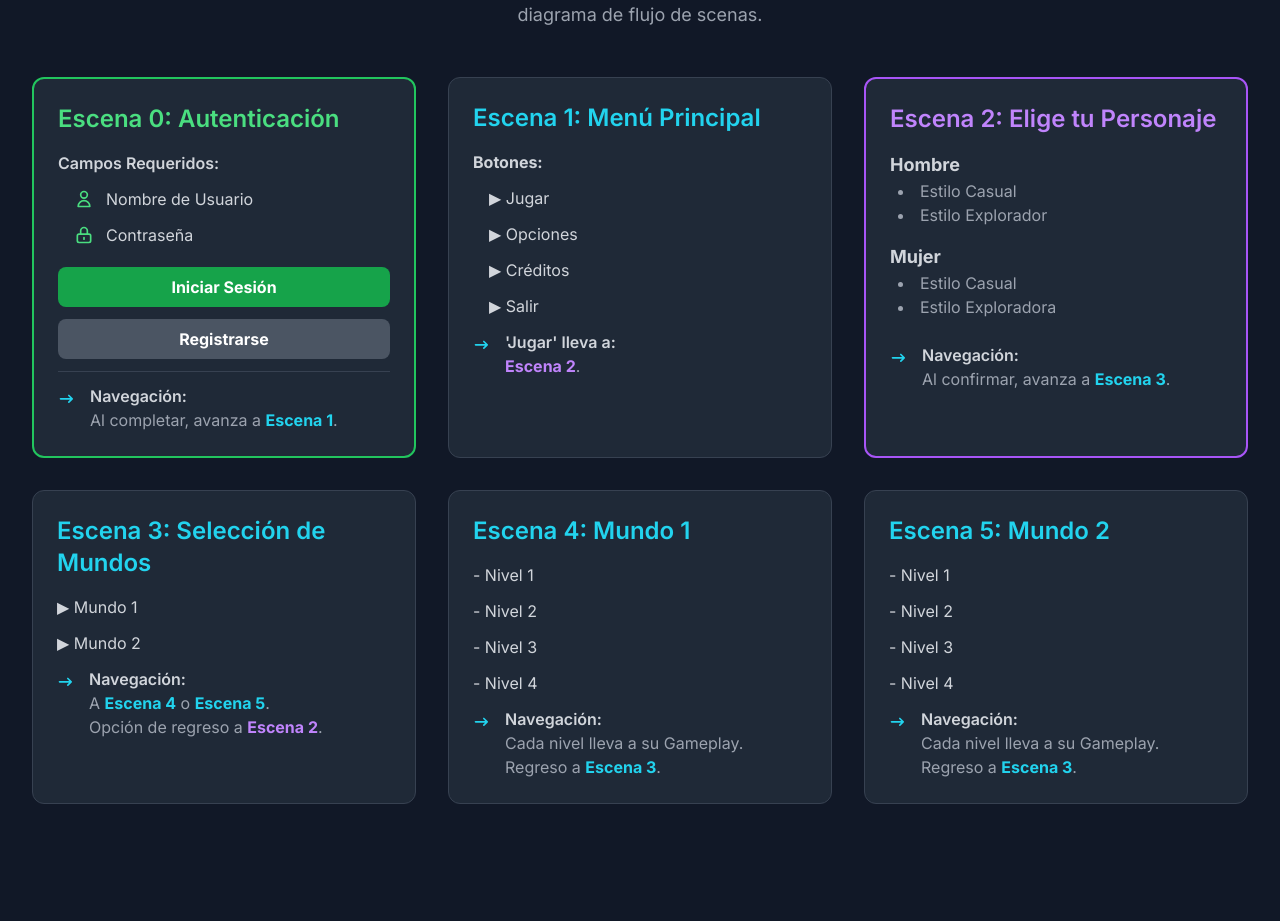
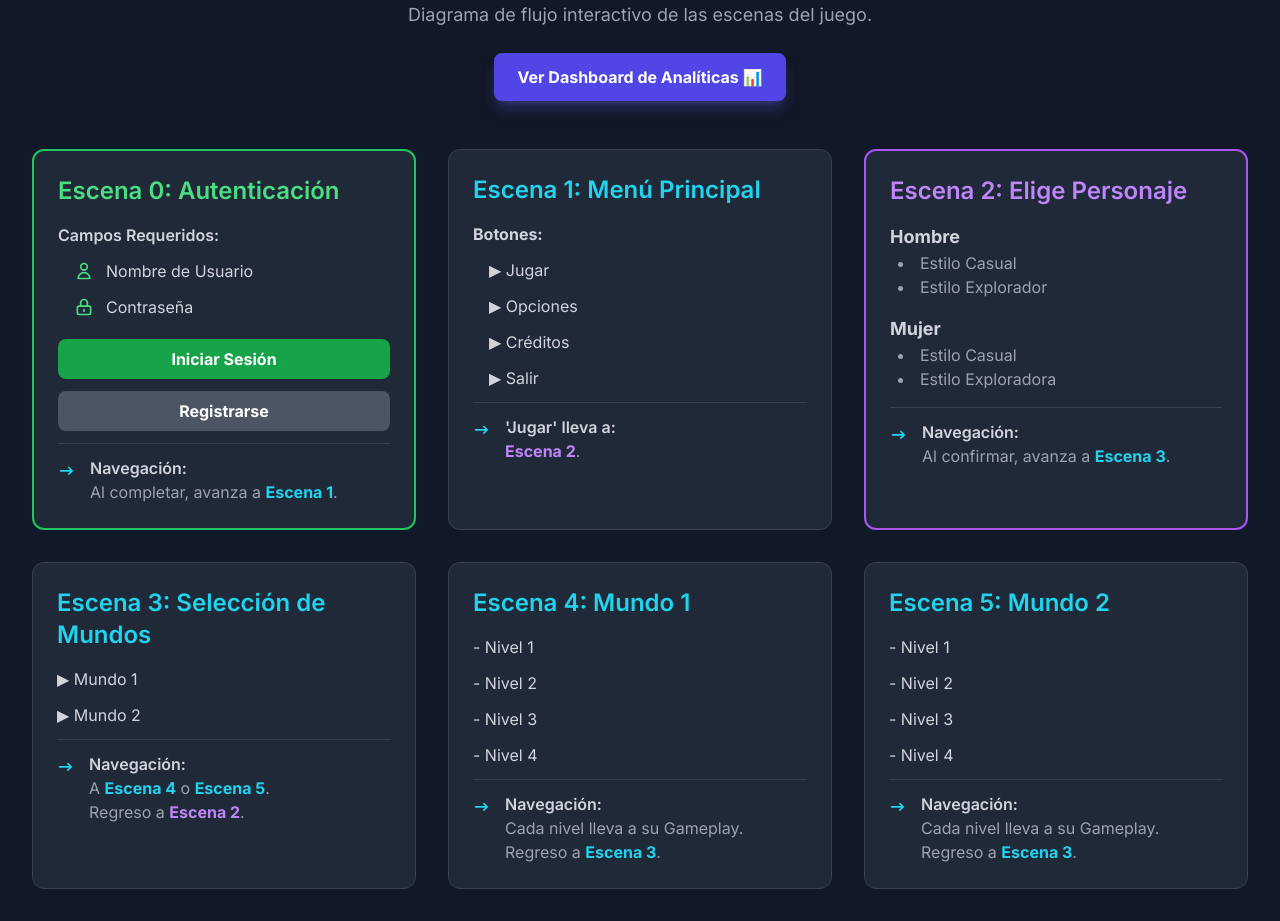
Before and after one commit to JesusMorenoH/diagrama-de-flujo-videojuego, a plain HTML site: page index.html in a window 1280 px wide. Shown: the part 87-1008 px from the top of the page. Before the commit the page ends 923 px from the top, so only its background shows below. Drawn offline with nearby package versions, Linux system fonts and the light colour scheme.

Commit message:
mejora con analiticas index.html

```diff
--- a/index.html
+++ b/index.html
@@ -3,7 +3,8 @@
 <head>
     <meta charset="UTF-8">
     <meta name="viewport" content="width=device-width, initial-scale=1.0">
-    <title>Visualizador de Flujo de Videojuego</title>
+    <meta name="description" content="Diagrama de flujo visual para las escenas del videojuego CUNUEN.">
+    <title>Visualizador de Flujo de Videojuego - CUNUEN</title>
     <script src="https://cdn.tailwindcss.com"></script>
     <link href="https://fonts.googleapis.com/css2?family=Inter:wght@400;600;700&display=swap" rel="stylesheet">
     <style>
@@ -15,7 +16,7 @@
         }
         .scene-card:hover {
             transform: translateY(-5px);
-            box-shadow: 0 10px 15px -3px rgba(0, 0, 0, 0.2), 0 4px 6px -2px rgba(0, 0, 0, 0.1);
+            box-shadow: 0 10px 15px -3px rgba(0, 0, 0, 0.1), 0 4px 6px -4px rgba(0, 0, 0, 0.1);
         }
     </style>
 </head>
@@ -25,48 +26,53 @@
         <!-- Encabezado -->
         <header class="text-center mb-12">
             <h1 class="text-4xl sm:text-5xl font-bold text-cyan-400">Flujo de Escenas de "CUNUEN"</h1>
-            <p class="text-lg text-gray-400 mt-2">diagrama de flujo de scenas.</p>
+            <p class="text-lg text-gray-400 mt-2">Diagrama de flujo interactivo de las escenas del juego.</p>
+            <!-- Enlace al Dashboard -->
+            <div class="mt-6">
+                <a href="dashboard.html" class="inline-block bg-indigo-600 hover:bg-indigo-700 text-white font-bold py-3 px-6 rounded-lg transition-colors shadow-lg shadow-indigo-500/30">
+                    Ver Dashboard de Analíticas 📊
+                </a>
+            </div>
         </header>
 
         <!-- Contenedor de las tarjetas de escenas -->
         <main class="grid grid-cols-1 sm:grid-cols-2 lg:grid-cols-3 gap-8">
 
             <!-- Escena 0: Autenticación -->
-            <div class="scene-card bg-gray-800 rounded-xl p-6 border-2 border-green-500">
+            <article class="scene-card bg-gray-800 rounded-xl p-6 border-2 border-green-500">
                 <h2 class="text-2xl font-semibold text-green-400 mb-4">Escena 0: Autenticación</h2>
                 <ul class="space-y-3 text-gray-300">
                     <li class="font-semibold">Campos Requeridos:</li>
                     <li class="flex items-center ml-4">
-                        <svg class="w-5 h-5 mr-3 text-green-400" fill="none" stroke="currentColor" viewBox="0 0 24 24" xmlns="http://www.w3.org/2000/svg"><path stroke-linecap="round" stroke-linejoin="round" stroke-width="2" d="M16 7a4 4 0 11-8 0 4 4 0 018 0zM12 14a7 7 0 00-7 7h14a7 7 0 00-7-7z"></path></svg>
+                        <svg class="w-5 h-5 mr-3 text-green-400 flex-shrink-0" fill="none" stroke="currentColor" viewBox="0 0 24 24" xmlns="http://www.w3.org/2000/svg" aria-hidden="true"><path stroke-linecap="round" stroke-linejoin="round" stroke-width="2" d="M16 7a4 4 0 11-8 0 4 4 0 018 0zM12 14a7 7 0 00-7 7h14a7 7 0 00-7-7z"></path></svg>
                         <span>Nombre de Usuario</span>
                     </li>
                     <li class="flex items-center ml-4">
-                         <svg class="w-5 h-5 mr-3 text-green-400" fill="none" stroke="currentColor" viewBox="0 0 24 24" xmlns="http://www.w3.org/2000/svg"><path stroke-linecap="round" stroke-linejoin="round" stroke-width="2" d="M12 15v2m-6 4h12a2 2 0 002-2v-6a2 2 0 00-2-2H6a2 2 0 00-2 2v6a2 2 0 002 2zm10-10V7a4 4 0 00-8 0v4h8z"></path></svg>
+                        <svg class="w-5 h-5 mr-3 text-green-400 flex-shrink-0" fill="none" stroke="currentColor" viewBox="0 0 24 24" xmlns="http://www.w.org/2000/svg" aria-hidden="true"><path stroke-linecap="round" stroke-linejoin="round" stroke-width="2" d="M12 15v2m-6 4h12a2 2 0 002-2v-6a2 2 0 00-2-2H6a2 2 0 00-2 2v6a2 2 0 002 2zm10-10V7a4 4 0 00-8 0v4h8z"></path></svg>
                         <span>Contraseña</span>
                     </li>
-                    <!-- Botones -->
                     <li class="pt-2">
-                        <div class="bg-green-600 hover:bg-green-700 text-white font-bold py-2 px-4 rounded-lg text-center cursor-pointer transition-colors">
+                        <button class="w-full bg-green-600 hover:bg-green-700 text-white font-bold py-2 px-4 rounded-lg text-center transition-colors">
                             Iniciar Sesión
-                        </div>
+                        </button>
                     </li>
                     <li>
-                        <div class="bg-gray-600 hover:bg-gray-700 text-white font-bold py-2 px-4 rounded-lg text-center cursor-pointer transition-colors">
+                        <button class="w-full bg-gray-600 hover:bg-gray-700 text-white font-bold py-2 px-4 rounded-lg text-center transition-colors">
                             Registrarse
-                        </div>
+                        </button>
                     </li>
                     <li class="flex items-start pt-3 border-t border-gray-700 mt-3">
-                        <svg class="w-5 h-5 mr-3 text-cyan-400 mt-1 flex-shrink-0" fill="none" stroke="currentColor" viewBox="0 0 24 24" xmlns="http://www.w3.org/2000/svg"><path stroke-linecap="round" stroke-linejoin="round" stroke-width="2" d="M13 9l4 4m0 0l-4 4m4-4H3"></path></svg>
+                        <svg class="w-5 h-5 mr-3 text-cyan-400 mt-1 flex-shrink-0" fill="none" stroke="currentColor" viewBox="0 0 24 24" xmlns="http://www.w3.org/2000/svg" aria-hidden="true"><path stroke-linecap="round" stroke-linejoin="round" stroke-width="2" d="M13 9l4 4m0 0l-4 4m4-4H3"></path></svg>
                         <div>
                             <span class="font-semibold">Navegación:</span>
                             <p class="text-gray-400">Al completar, avanza a <span class="font-bold text-cyan-400">Escena 1</span>.</p>
                         </div>
                     </li>
                 </ul>
-            </div>
+            </article>
 
             <!-- Escena 1: Menú Principal -->
-            <div class="scene-card bg-gray-800 rounded-xl p-6 border border-gray-700">
+            <article class="scene-card bg-gray-800 rounded-xl p-6 border border-gray-700">
                 <h2 class="text-2xl font-semibold text-cyan-400 mb-4">Escena 1: Menú Principal</h2>
                 <ul class="space-y-3 text-gray-300">
                     <li class="font-bold">Botones:</li>
@@ -74,19 +80,19 @@
                     <li class="ml-4">▶ Opciones</li>
                     <li class="ml-4">▶ Créditos</li>
                     <li class="ml-4">▶ Salir</li>
-                    <li class="flex items-start mt-4">
-                        <svg class="w-5 h-5 mr-3 text-cyan-400 mt-1 flex-shrink-0" fill="none" stroke="currentColor" viewBox="0 0 24 24" xmlns="http://www.w3.org/2000/svg"><path stroke-linecap="round" stroke-linejoin="round" stroke-width="2" d="M13 9l4 4m0 0l-4 4m4-4H3"></path></svg>
+                    <li class="flex items-start mt-4 border-t border-gray-700 pt-3">
+                        <svg class="w-5 h-5 mr-3 text-cyan-400 mt-1 flex-shrink-0" fill="none" stroke="currentColor" viewBox="0 0 24 24" xmlns="http://www.w3.org/2000/svg" aria-hidden="true"><path stroke-linecap="round" stroke-linejoin="round" stroke-width="2" d="M13 9l4 4m0 0l-4 4m4-4H3"></path></svg>
                         <div>
                              <span class="font-semibold">'Jugar' lleva a:</span>
                              <p class="text-gray-400"><span class="font-bold text-purple-400">Escena 2</span>.</p>
                         </div>
                     </li>
                 </ul>
-            </div>
+            </article>
 
             <!-- Escena 2: Selección de Personaje -->
-            <div class="scene-card bg-gray-800 rounded-xl p-6 border-2 border-purple-500">
-                <h2 class="text-2xl font-semibold text-purple-400 mb-4">Escena 2: Elige tu Personaje</h2>
+            <article class="scene-card bg-gray-800 rounded-xl p-6 border-2 border-purple-500">
+                <h2 class="text-2xl font-semibold text-purple-400 mb-4">Escena 2: Elige Personaje</h2>
                 <div class="space-y-4 text-gray-300">
                     <div>
                         <h3 class="font-bold text-lg">Hombre</h3>
@@ -102,43 +108,43 @@
                             <li>Estilo Exploradora</li>
                         </ul>
                     </div>
-                    <div class="flex items-start pt-2">
-                        <svg class="w-5 h-5 mr-3 text-cyan-400 mt-1 flex-shrink-0" fill="none" stroke="currentColor" viewBox="0 0 24 24" xmlns="http://www.w3.org/2000/svg"><path stroke-linecap="round" stroke-linejoin="round" stroke-width="2" d="M13 9l4 4m0 0l-4 4m4-4H3"></path></svg>
+                    <div class="flex items-start pt-3 border-t border-gray-700 mt-3">
+                        <svg class="w-5 h-5 mr-3 text-cyan-400 mt-1 flex-shrink-0" fill="none" stroke="currentColor" viewBox="0 0 24 24" xmlns="http://www.w3.org/2000/svg" aria-hidden="true"><path stroke-linecap="round" stroke-linejoin="round" stroke-width="2" d="M13 9l4 4m0 0l-4 4m4-4H3"></path></svg>
                         <div>
                             <span class="font-semibold">Navegación:</span>
                             <p class="text-gray-400">Al confirmar, avanza a <span class="font-bold text-cyan-400">Escena 3</span>.</p>
                         </div>
                     </div>
                 </div>
-            </div>
+            </article>
 
             <!-- Escena 3: Selección de Mundos -->
-            <div class="scene-card bg-gray-800 rounded-xl p-6 border border-gray-700">
+            <article class="scene-card bg-gray-800 rounded-xl p-6 border border-gray-700">
                 <h2 class="text-2xl font-semibold text-cyan-400 mb-4">Escena 3: Selección de Mundos</h2>
                 <ul class="space-y-3 text-gray-300">
                     <li>▶ Mundo 1</li>
                     <li>▶ Mundo 2</li>
-                    <li class="flex items-start mt-4">
-                        <svg class="w-5 h-5 mr-3 text-cyan-400 mt-1 flex-shrink-0" fill="none" stroke="currentColor" viewBox="0 0 24 24" xmlns="http://www.w3.org/2000/svg"><path stroke-linecap="round" stroke-linejoin="round" stroke-width="2" d="M13 9l4 4m0 0l-4 4m4-4H3"></path></svg>
+                    <li class="flex items-start mt-4 border-t border-gray-700 pt-3">
+                        <svg class="w-5 h-5 mr-3 text-cyan-400 mt-1 flex-shrink-0" fill="none" stroke="currentColor" viewBox="0 0 24 24" xmlns="http://www.w3.org/2000/svg" aria-hidden="true"><path stroke-linecap="round" stroke-linejoin="round" stroke-width="2" d="M13 9l4 4m0 0l-4 4m4-4H3"></path></svg>
                         <div>
                             <span class="font-semibold">Navegación:</span>
                             <p class="text-gray-400">A <span class="font-bold text-cyan-400">Escena 4</span> o <span class="font-bold text-cyan-400">Escena 5</span>.</p>
-                             <p class="text-gray-400">Opción de regreso a <span class="font-bold text-purple-400">Escena 2</span>.</p>
+                            <p class="text-gray-400">Regreso a <span class="font-bold text-purple-400">Escena 2</span>.</p>
                         </div>
                     </li>
                 </ul>
-            </div>
+            </article>
 
             <!-- Escena 4: Mundo 1 -->
-            <div class="scene-card bg-gray-800 rounded-xl p-6 border border-gray-700">
+            <article class="scene-card bg-gray-800 rounded-xl p-6 border border-gray-700">
                 <h2 class="text-2xl font-semibold text-cyan-400 mb-4">Escena 4: Mundo 1</h2>
                 <ul class="space-y-3 text-gray-300">
                     <li>- Nivel 1</li>
                     <li>- Nivel 2</li>
                     <li>- Nivel 3</li>
                     <li>- Nivel 4</li>
-                    <li class="flex items-start mt-4">
-                        <svg class="w-5 h-5 mr-3 text-cyan-400 mt-1 flex-shrink-0" fill="none" stroke="currentColor" viewBox="0 0 24 24" xmlns="http://www.w3.org/2000/svg"><path stroke-linecap="round" stroke-linejoin="round" stroke-width="2" d="M13 9l4 4m0 0l-4 4m4-4H3"></path></svg>
+                    <li class="flex items-start mt-4 border-t border-gray-700 pt-3">
+                        <svg class="w-5 h-5 mr-3 text-cyan-400 mt-1 flex-shrink-0" fill="none" stroke="currentColor" viewBox="0 0 24 24" xmlns="http://www.w3.org/2000/svg" aria-hidden="true"><path stroke-linecap="round" stroke-linejoin="round" stroke-width="2" d="M13 9l4 4m0 0l-4 4m4-4H3"></path></svg>
                         <div>
                             <span class="font-semibold">Navegación:</span>
                             <p class="text-gray-400">Cada nivel lleva a su Gameplay.</p>
@@ -146,18 +152,18 @@
                         </div>
                     </li>
                 </ul>
-            </div>
+            </article>
 
             <!-- Escena 5: Mundo 2 -->
-            <div class="scene-card bg-gray-800 rounded-xl p-6 border border-gray-700">
+            <article class="scene-card bg-gray-800 rounded-xl p-6 border border-gray-700">
                 <h2 class="text-2xl font-semibold text-cyan-400 mb-4">Escena 5: Mundo 2</h2>
                 <ul class="space-y-3 text-gray-300">
                     <li>- Nivel 1</li>
                     <li>- Nivel 2</li>
                     <li>- Nivel 3</li>
                     <li>- Nivel 4</li>
-                     <li class="flex items-start mt-4">
-                        <svg class="w-5 h-5 mr-3 text-cyan-400 mt-1 flex-shrink-0" fill="none" stroke="currentColor" viewBox="0 0 24 24" xmlns="http://www.w3.org/2000/svg"><path stroke-linecap="round" stroke-linejoin="round" stroke-width="2" d="M13 9l4 4m0 0l-4 4m4-4H3"></path></svg>
+                     <li class="flex items-start mt-4 border-t border-gray-700 pt-3">
+                        <svg class="w-5 h-5 mr-3 text-cyan-400 mt-1 flex-shrink-0" fill="none" stroke="currentColor" viewBox="0 0 24 24" xmlns="http://www.w3.org/2000/svg" aria-hidden="true"><path stroke-linecap="round" stroke-linejoin="round" stroke-width="2" d="M13 9l4 4m0 0l-4 4m4-4H3"></path></svg>
                         <div>
                             <span class="font-semibold">Navegación:</span>
                             <p class="text-gray-400">Cada nivel lleva a su Gameplay.</p>
@@ -165,7 +171,7 @@
                         </div>
                     </li>
                 </ul>
-            </div>
+            </article>
 
         </main>
     </div>
```
Lines whose indentation alone changed are shown as unchanged.
